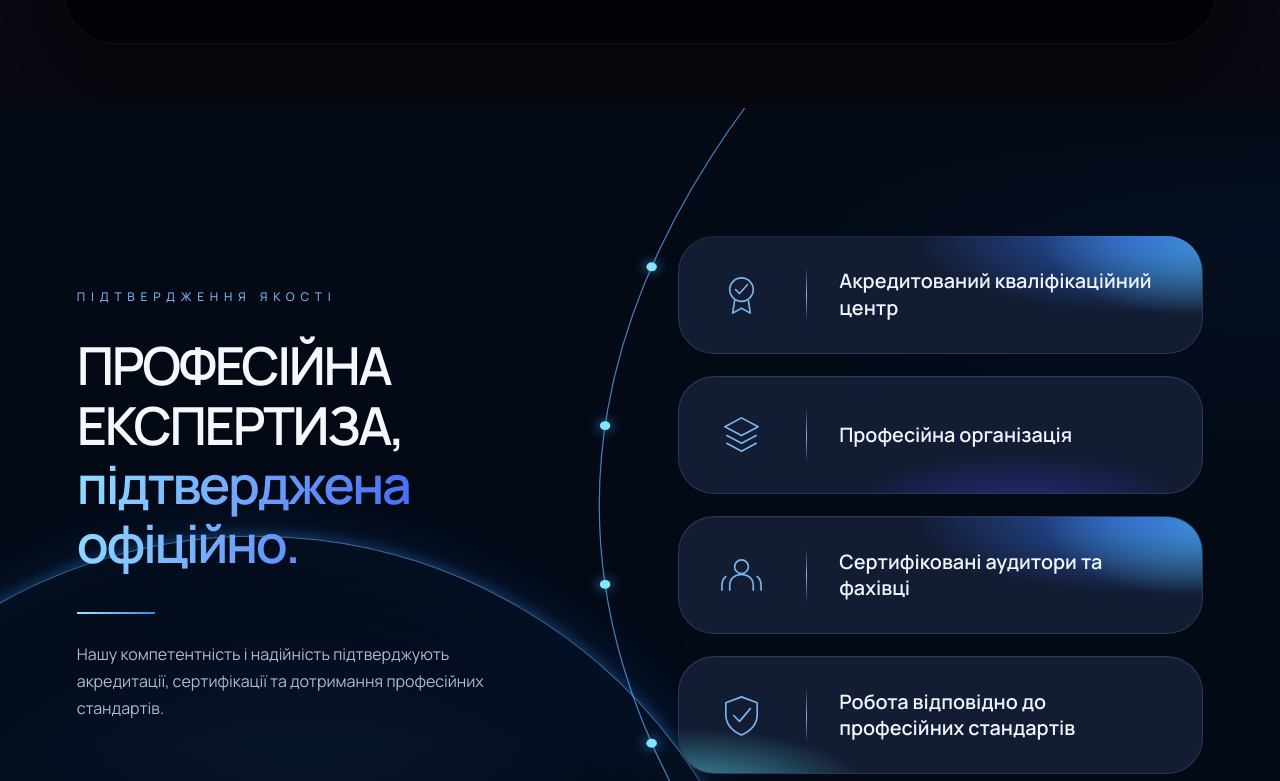
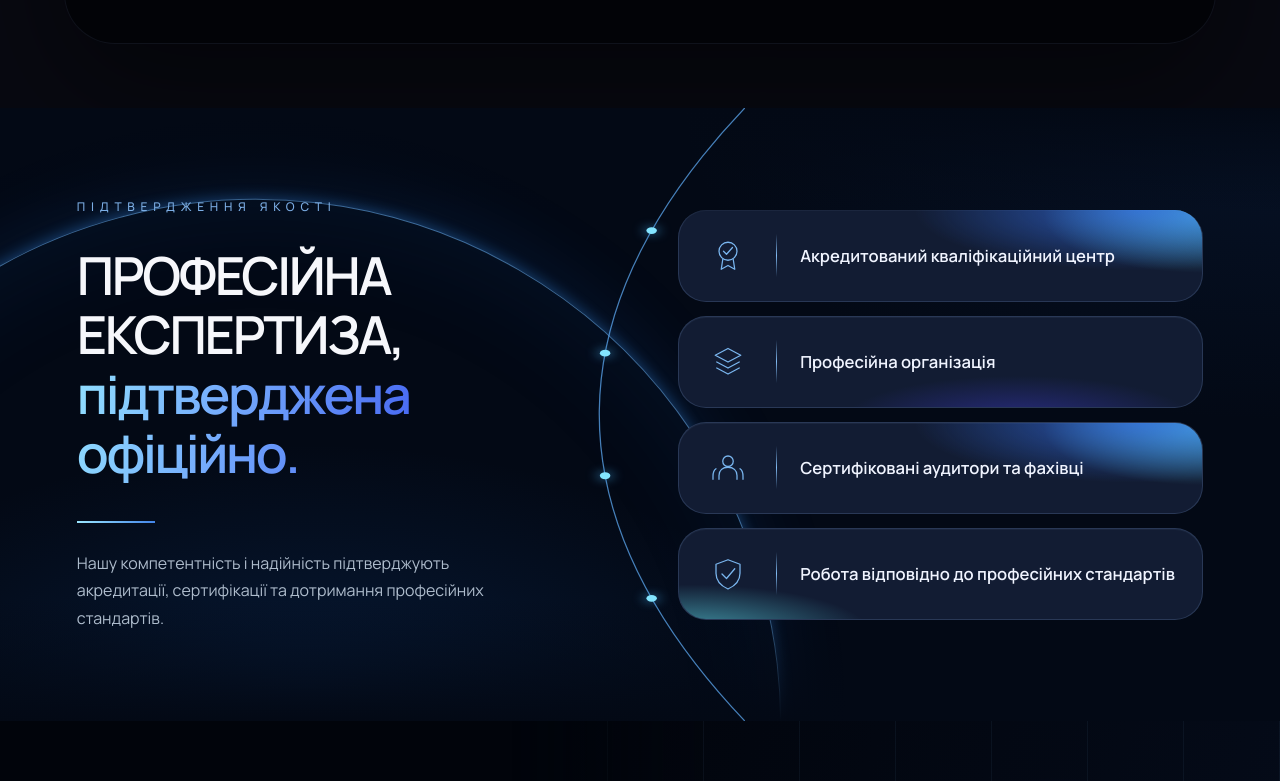
Before and after one commit to dnagorna3817-spec/website_akc_main, a Next.js app: page /about in a window 1280 px wide. Shown: the part 2639-3420 px from the top of the page. Built offline with nearby package versions, Linux system fonts and the light colour scheme.

Commit message:
Reduce credentials card dimensions and spacing on desktop

```diff
--- a/app/about/about.css
+++ b/app/about/about.css
@@ -1687,3 +1687,36 @@ body {
     grid-template-columns: 43px 1px minmax(0,1fr);
   }
 }
+
+/* Compact credential panels: fit all four comfortably within the desktop section. */
+@media (min-width: 1001px) {
+  .akc-about-figma .credentials--editorial {
+    min-height: 0;
+    padding-top: clamp(75px, 7vw, 105px);
+    padding-bottom: clamp(75px, 7vw, 105px);
+  }
+  .akc-about-figma .credentials--editorial .credentials__list {
+    gap: 14px;
+    width: 100%;
+    max-width: 630px;
+    justify-self: end;
+  }
+  .akc-about-figma .credentials--editorial .credential {
+    min-height: 92px;
+    padding: 16px 24px;
+    border-radius: 28px;
+    grid-template-columns: 50px 1px minmax(0,1fr);
+    gap: 23px;
+  }
+  .akc-about-figma .credentials--editorial .credential__symbol svg {
+    width: 36px;
+    height: 36px;
+  }
+  .akc-about-figma .credentials--editorial .credential__separator {
+    height: 43px;
+  }
+  .akc-about-figma .credentials--editorial .credential p {
+    font-size: clamp(16px, 1.3vw, 19px);
+    line-height: 1.3;
+  }
+}
```
